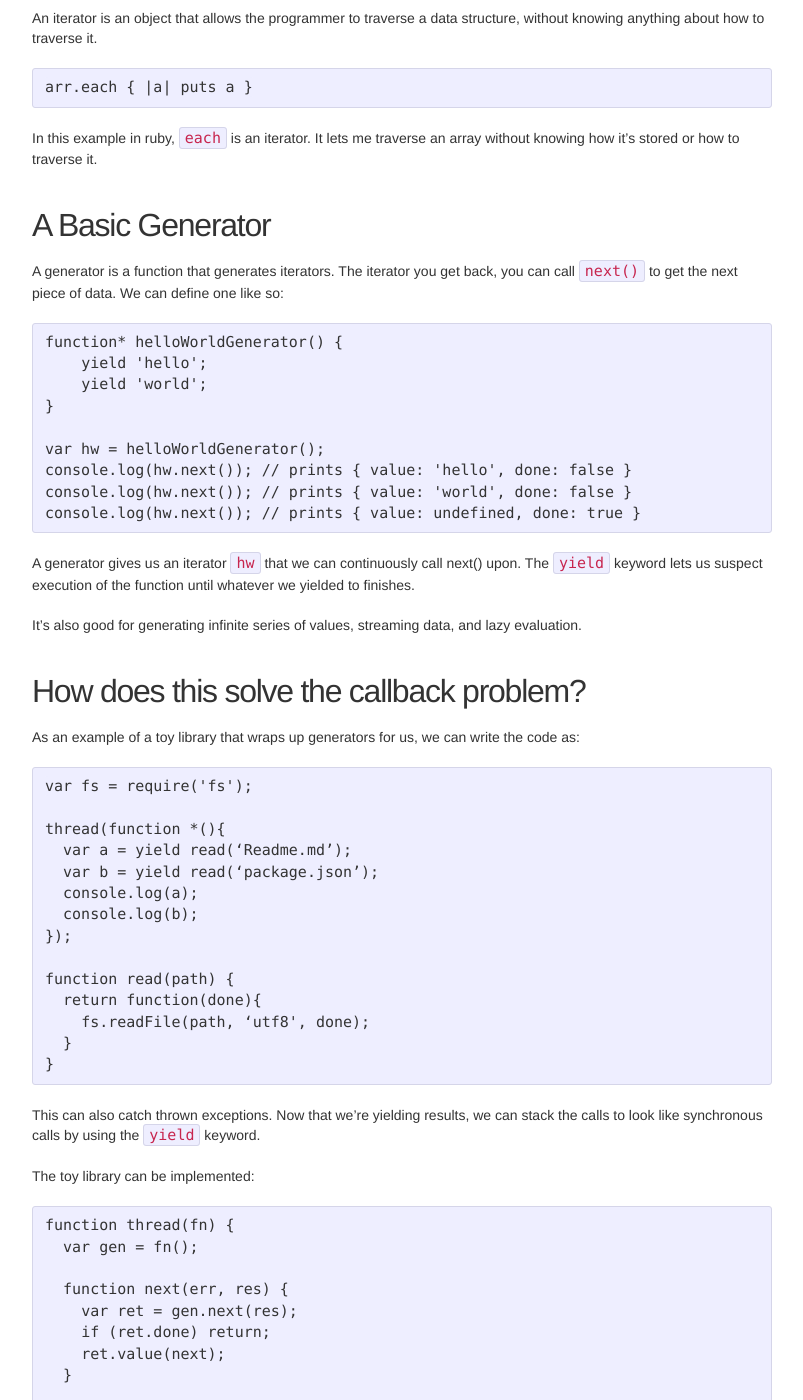
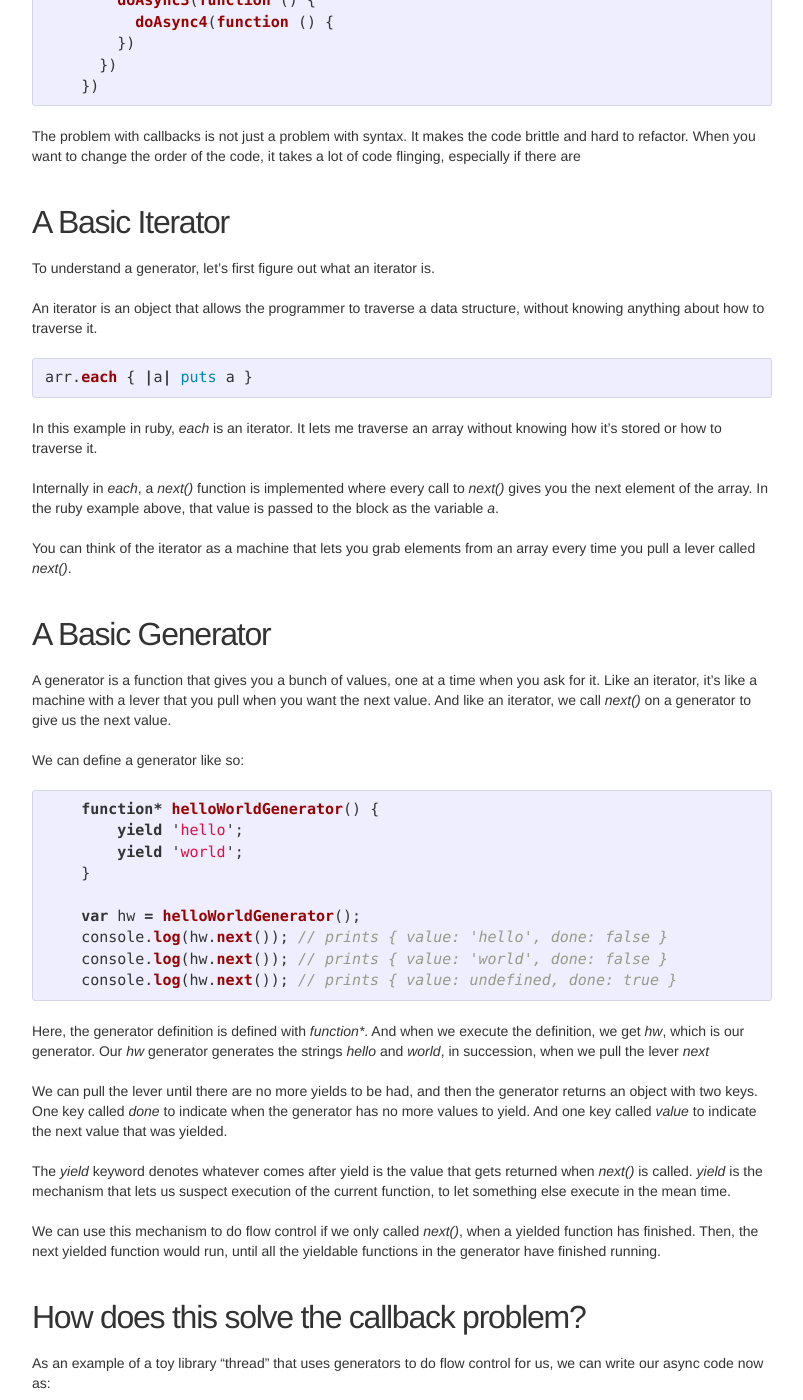
Before and after one commit to iamwilhelm/caa, a Jekyll site: the page built from _posts/2014-08-20-session-10-generator-based-flow-control-and-coroutines.markdown, in a window 1280 px wide and 1400 px high, scrolled down 611 px. Shown: the whole window, without its empty margins (238-1041 px from the left). Built offline with Jekyll 4.4.1, drawn with Linux system fonts in a browser that asks for light colours; nearby versions of some CDN libraries; some of the changed text lies outside the part shown.

Commit message:
update notes for session 10

```diff
--- a/_posts/2014-08-20-session-10-generator-based-flow-control-and-coroutines.markdown
+++ b/_posts/2014-08-20-session-10-generator-based-flow-control-and-coroutines.markdown
@@ -2,14 +2,24 @@
 layout: post
 title:  "Session 10 Generator-based flow control and coroutines"
 date:   2014-08-20 05:03:51
-categories: concept coroutine generator
+categories: concept
 ---
+
+For imperative programming languages, it's implicit that statements execute one after
+another. The next statement won't start running until the current one finishes.
+However, there are instances where we want to run code in parallel. However, writing
+asynchronous programs with thread is hard, because mutexes and multi threading is
+hard to reason about.
+
+Node.js leveraged the [reactor pattern][reactor] to make asynchronous programming
+easier, using each callback as the atomic unit of execution.
 
 ## What's wrong with callbacks?
 
-Callback hell is not just a problem with syntax. It makes the code brittle and hard
-to refactor.
+While using callbacks is easier than reasoning about mutexes, we get something people
+call, "Callback hell" or "The pyramid of doom"
 
+{% highlight javascript %}
     doAsync1(function () {
       doAsync2(function () {
         doAsync3(function () {
@@ -17,22 +27,43 @@ to refactor.
         })
       })
     })
+{% endhighlight %}
+
+The problem with callbacks is not just a problem with syntax. It makes the code
+brittle and hard to refactor. When you want to change the order of the code, it
+takes a lot of code flinging, especially if there are
 
 ## A Basic Iterator
+
+To understand a generator, let's first figure out what an iterator is.
 
 An iterator is an object that allows the programmer to traverse a data structure,
 without knowing anything about how to traverse it.
 
-    arr.each { |a| puts a }
+{% highlight ruby %}
+arr.each { |a| puts a }
+{% endhighlight %}
 
-In this example in ruby, `each` is an iterator. It lets me traverse an array without
+In this example in ruby, *each* is an iterator. It lets me traverse an array without
 knowing how it's stored or how to traverse it.
+
+Internally in *each*, a *next()* function is implemented where every call to *next()*
+gives you the next element of the array. In the ruby example above, that value is
+passed to the block as the variable *a*.
+
+You can think of the iterator as a machine that lets you grab elements from an array
+every time you pull a lever called *next()*.
 
 ## A Basic Generator
 
-A generator is a function that generates iterators. The iterator you get back, you can
-call `next()` to get the next piece of data. We can define one like so:
+A generator is a function that gives you a bunch of values, one at a time when you
+ask for it. Like an iterator, it's like a machine with a lever that you pull when
+you want the next value. And like an iterator, we call *next()* on a generator
+to give us the next value.
 
+We can define a generator like so:
+
+{% highlight javascript %}
     function* helloWorldGenerator() {
         yield 'hello';
         yield 'world';
@@ -42,39 +73,54 @@ call `next()` to get the next piece of data. We can define one like so:
     console.log(hw.next()); // prints { value: 'hello', done: false }
     console.log(hw.next()); // prints { value: 'world', done: false }
     console.log(hw.next()); // prints { value: undefined, done: true }
+{% endhighlight %}
 
-A generator gives us an iterator `hw` that we can continuously call next() upon. The
-`yield` keyword lets us suspect execution of the function until whatever we yielded
-to finishes.
+Here, the generator definition is defined with *function\**. And when we execute the
+definition, we get *hw*, which is our generator. Our *hw* generator generates the
+strings *hello* and *world*, in succession, when we pull the lever *next*
 
-It's also good for generating infinite series of values, streaming data, and
-lazy evaluation.
+We can pull the lever until there are no more yields to be had, and then the
+generator returns an object with two keys. One key called *done* to indicate when the
+generator has no more values to yield. And one key called *value* to indicate the
+next value that was yielded.
+
+The *yield* keyword denotes whatever comes after yield is the value that gets returned
+when *next()* is called. *yield* is the mechanism that lets us suspect execution of
+the current function, to let something else execute in the mean time.
+
+We can use this mechanism to do flow control if we only called *next()*,
+when a yielded function has finished. Then, the next yielded function would run, until
+all the yieldable functions in the generator have finished running.
 
 ## How does this solve the callback problem?
 
-As an example of a toy library that wraps up generators for us, we can write the
-code as:
+As an example of a toy library "thread" that uses generators to do flow control for us,
+we can write our async code now as:
 
+{% highlight javascript %}
     var fs = require('fs');
 
     thread(function *(){
-      var a = yield read(‘Readme.md’);
-      var b = yield read(‘package.json’);
+      var a = yield read("Readme.md");
+      var b = yield read("package.json");
       console.log(a);
       console.log(b);
     });
 
     function read(path) {
       return function(done){
-        fs.readFile(path, ‘utf8', done);
+        fs.readFile(path, "utf8", done);
       }
     }
+{% endhighlight %}
 
-This can also catch thrown exceptions. Now that we're yielding results, we can stack
-the calls to look like synchronous calls by using the `yield` keyword.
+Notice that the asynchronous calls we want to run one after another can be denoted
+by yielding to that async call, instead of using nested callbacks. As a result,
+our code look like synchronous calls by using the *yield* keyword.
 
-The toy library can be implemented:
+The toy library can be implemented as:
 
+{% highlight javascript %}
     function thread(fn) {
       var gen = fn();
 
@@ -86,12 +132,48 @@ The toy library can be implemented:
 
       next();
     }
+{% endhighlight %}
 
 All the library does is coordinate the generation of values from the programmer's
-code block, and set up the next yielding function to call.
+generator definition, and set up the next yielding function to call.
+
+When *gen* is created, we go into the generator until we hit the first *yield*. When
+we do, we don't execute *read("Readme.md")* immediately. We yield the execution in
+the generator until the generator's *next()* is called. This doesn't happen until
+the execution calls *next(err, res)*, and inside of it *gen.next()* is called.
+
+That is when execution resumes in the generator, and we get the value of the
+generator back. The value of the generator is an object, which contains two keys:
+*value* and *done*. The *value* of the generator return is a function, because
+the yielded *read("README.md")* returns functions. The *done* of the generator return
+is a boolean indicating whether the generator is finished yielding all its values.
+
+So if there are no more values to yield, then we return out of *next(err, res)* because
+we're done.
+
+But if we're not, then we get the value of the return from the generator
+(*ret.value*). *ret.value* is a function because the thing that's yielded,
+*read("README.md")* returns a function. And hence, we can pass *next(err, res)* into
+it so that *next(err, res)* can execute again when this yielded function finishes.
+
+Essentially, all *thread()* does is manage the pulling of the lever (*next()*) only
+when a yielded function has finished. That gives us the illusion of being able to
+write synchronously, when the underlying mechanism is asynchronous. In a way, we're
+abusing the *yield* mechanism, normally used for thread execution control, but
+managed in a way that the yielded functions are guarenteed to execute only when
+the previous one has finished.
+
+The advantage of using generator based flow control is that this can also catch
+thrown exceptions.
+
+## What else are generators good for?
+
+It's also good for generating infinite series of values, streaming data, and
+lazy evaluation.
 
 ## Full fledge libraries
 
+{% highlight javascript %}
     var suspend = require('suspend'),
         fs = require('fs');
 
@@ -102,9 +184,10 @@ code block, and set up the next yielding function to call.
         }
         console.log(data[1]);
     })();
+{% endhighlight %}
 
-[Suspend](https://github.com/jmar777/suspend), [Co](https://github.com/visionmedia/co),
-[Continuable](https://github.com/Raynos/continuable) are all usable.
+[Suspend][suspend], [Co][co], and [Continuable][continuable] are all libraries that use
+similiar mechanics to leverage generators for flow control.
 
 ## References
 
```
Also changed, not shown: other parts of _posts/2014-08-20-session-10-generator-based-flow-control-and-coroutines.markdown (+5 -0 lines).
